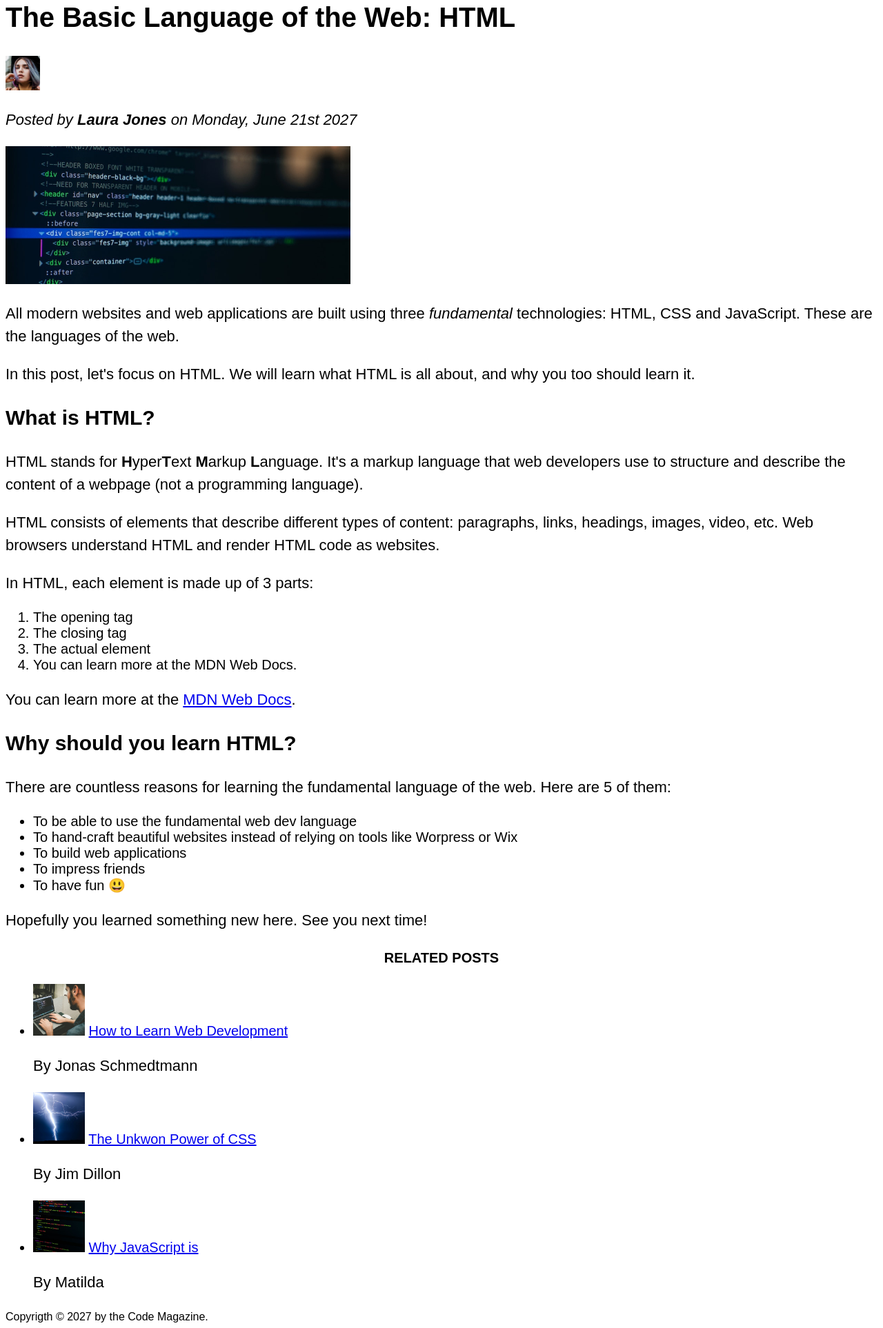
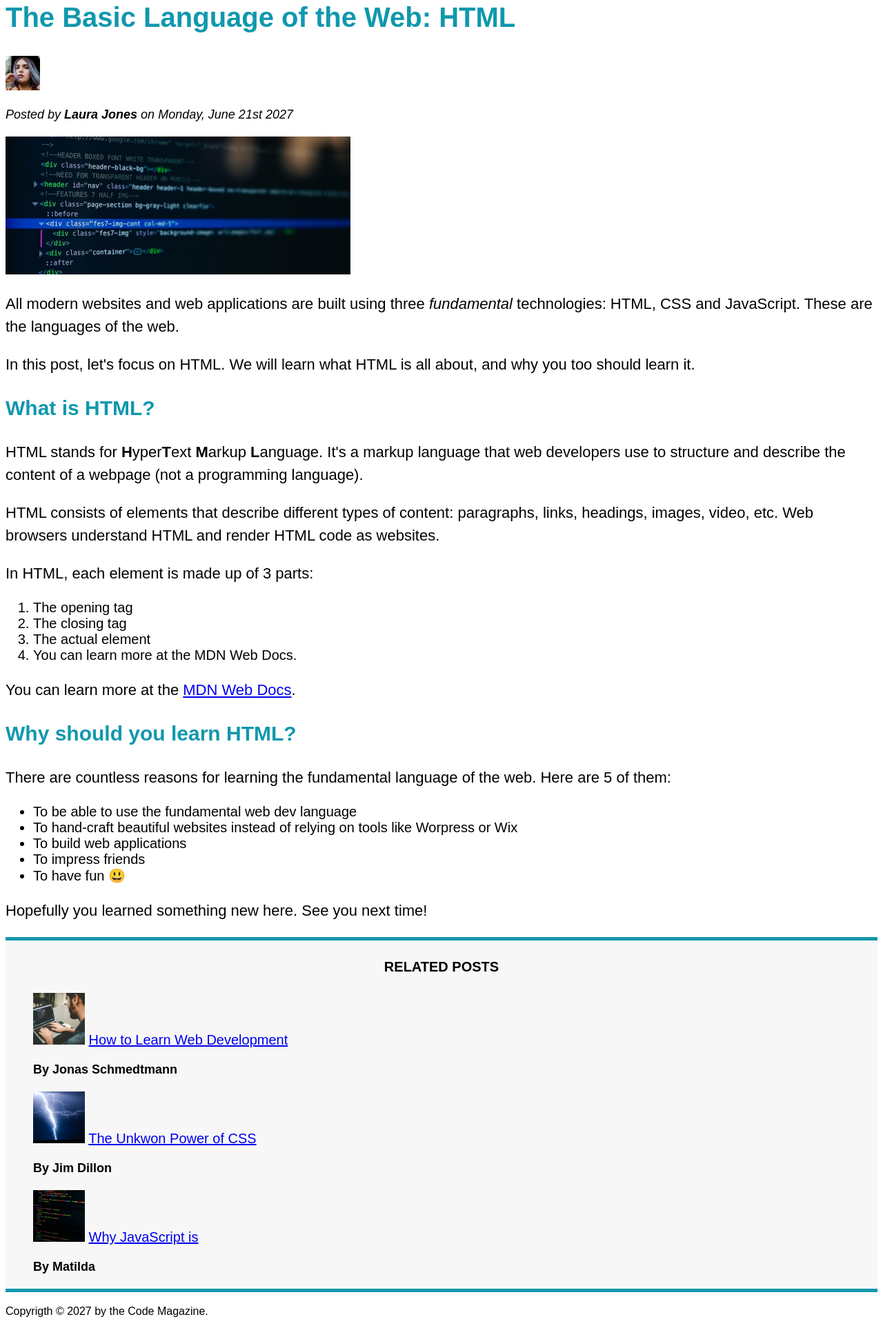
Before and after one commit to DannyRD117/HTML-CSS-Fundamentals, a plain HTML site: page index.html in a window 1280 px wide. Shown: the part 114-2040 px from the top of the page at 69% size. Drawn offline with Linux system fonts and the light colour scheme.

Commit message:
Clases, id and color

```diff
--- a/css/style.css
+++ b/css/style.css
@@ -5,6 +5,12 @@ h4,
 p,
 li {
   font-family: sans-serif;
+}
+
+h1,
+h2,
+h3 {
+  color: #1098ad;
 }
 
 h1 {
@@ -36,9 +42,38 @@ li {
   font-size: 20px;
 }
 
-footer p {
+/* footer p {
+  font-size: 16px;
+} */
+
+/* article header p {
+  font-style: italic;
+} */
+
+#author {
+  font-style: italic;
+  font-size: 18px;
+}
+
+#copyright {
   font-size: 16px;
 }
-article header p {
-  font-style: italic;
+
+.related-author {
+  font-size: 18px;
+  font-weight: bold;
 }
+
+.related {
+  list-style: none;
+}
+
+.main-header {
+  background-color: #f7f7f7;
+}
+
+aside {
+  background-color: #f7f7f7;
+  border-top: 5px solid #1098ad;
+  border-bottom: 5px solid #1098ad;
+}
--- a/index.html
+++ b/index.html
@@ -6,7 +6,7 @@
     <link href="css/style.css" rel="stylesheet" />
   </head>
   <body>
-    <header>
+    <header class="main-header">
       <h1>📘 The Code Magazine</h1>
 
       <a href="blog.html">Blog</a>
@@ -25,7 +25,9 @@
           width="50"
           height="50"
         />
-        <p>Posted by <strong>Laura Jones</strong> on Monday, June 21st 2027</p>
+        <p id="author">
+          Posted by <strong>Laura Jones</strong> on Monday, June 21st 2027
+        </p>
         <img
           src="images/post-img.jpg"
           alt="HTML code on a screen"
@@ -93,7 +95,7 @@
     </article>
     <aside>
       <h4>Related posts</h4>
-      <ul>
+      <ul class="related">
         <li>
           <img
             src="images/related-1.jpg"
@@ -102,7 +104,7 @@
             height="75"
           />
           <a href="#">How to Learn Web Development</a>
-          <p>By Jonas Schmedtmann</p>
+          <p class="related-author">By Jonas Schmedtmann</p>
         </li>
         <li>
           <img
@@ -112,7 +114,7 @@
             height="75"
           />
           <a href="#">The Unkwon Power of CSS</a>
-          <p>By Jim Dillon</p>
+          <p class="related-author">By Jim Dillon</p>
         </li>
         <li>
           <img
@@ -122,12 +124,12 @@
             height="75"
           />
           <a href="#">Why JavaScript is</a>
-          <p>By Matilda</p>
+          <p class="related-author">By Matilda</p>
         </li>
       </ul>
     </aside>
     <footer>
-      <p>Copyrigth &copy; 2027 by the Code Magazine.</p>
+      <p id="copyright">Copyrigth &copy; 2027 by the Code Magazine.</p>
     </footer>
   </body>
 </html>
```
